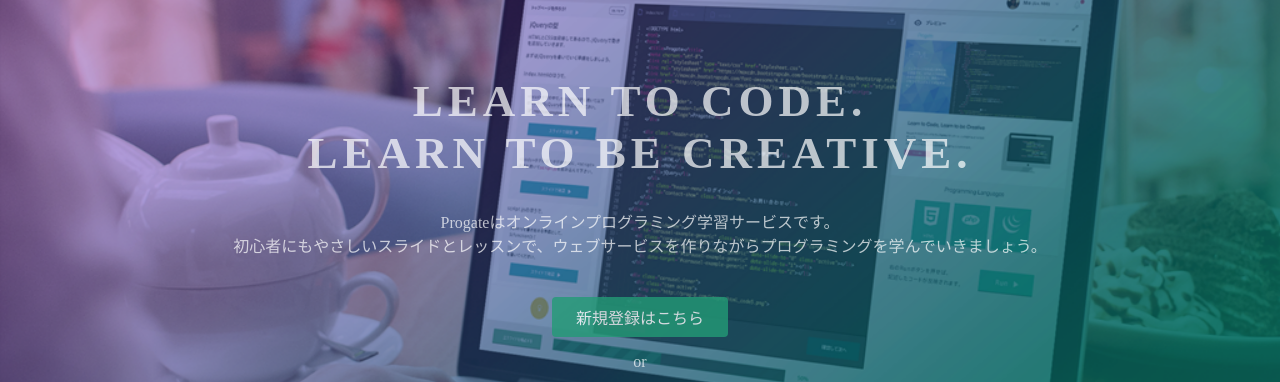
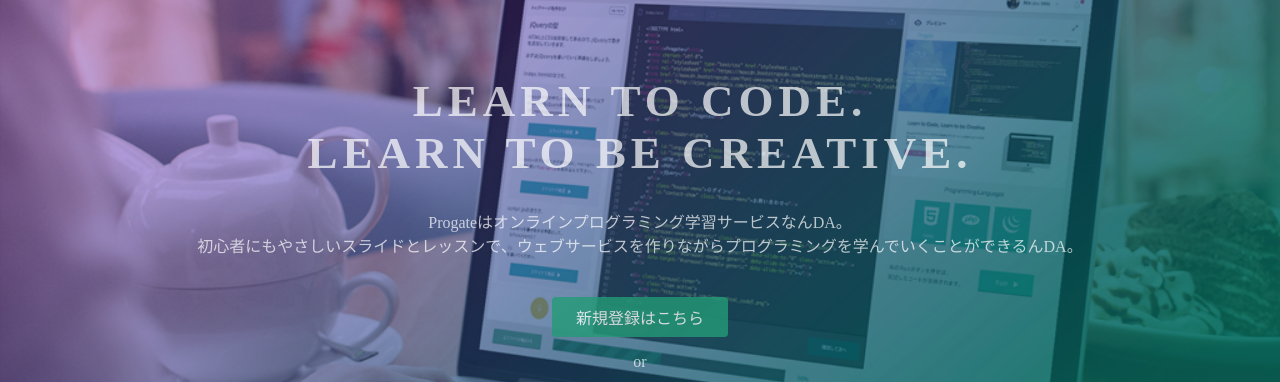
Before and after one commit to Aster4on/Aster40n, a plain HTML site: page index.html in a window 1280 px wide. Shown: the part 135-517 px from the top of the page. Drawn offline with Linux system fonts and the light colour scheme.

Commit message:
Update index.html

```diff
--- a/index.html
+++ b/index.html
@@ -24,7 +24,7 @@
   <div class="top-wrapper">
     <div class="container">
       <h1>LEARN TO CODE.<br>LEARN TO BE CREATIVE.</h1>
-      <p>Progateはオンラインプログラミング学習サービスです。<br>初心者にもやさしいスライドとレッスンで、ウェブサービスを作りながらプログラミングを学んでいきましょう。</p>
+      <p>Progateはオンラインプログラミング学習サービスなんDA。<br>初心者にもやさしいスライドとレッスンで、ウェブサービスを作りながらプログラミングを学んでいくことができるんDA。</p>
       <div class="btn-wrapper">
         <a href="#" class="btn signup">新規登録はこちら</a>
         <p>or</p>
```
